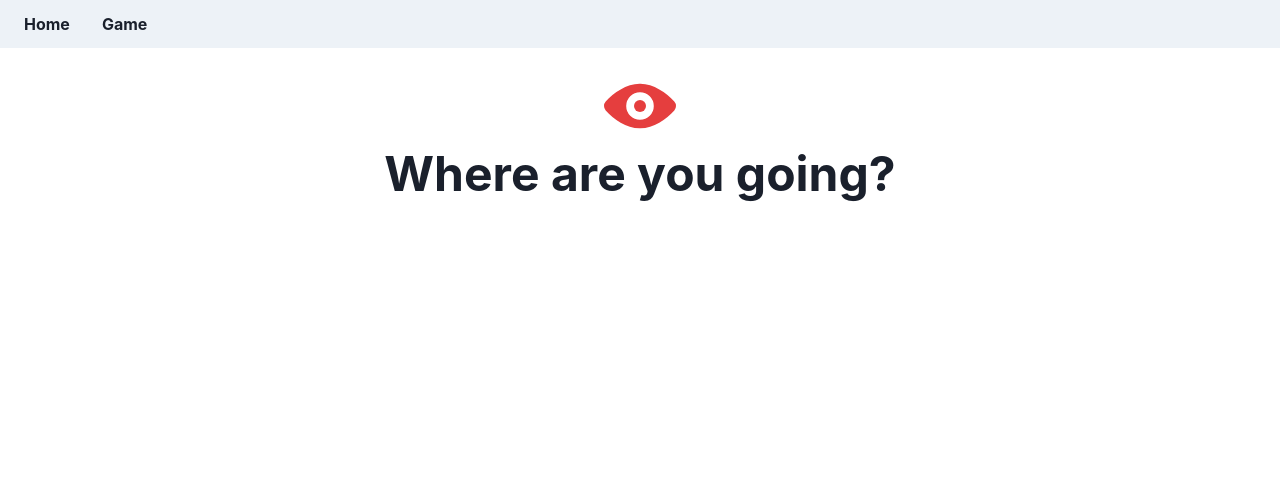
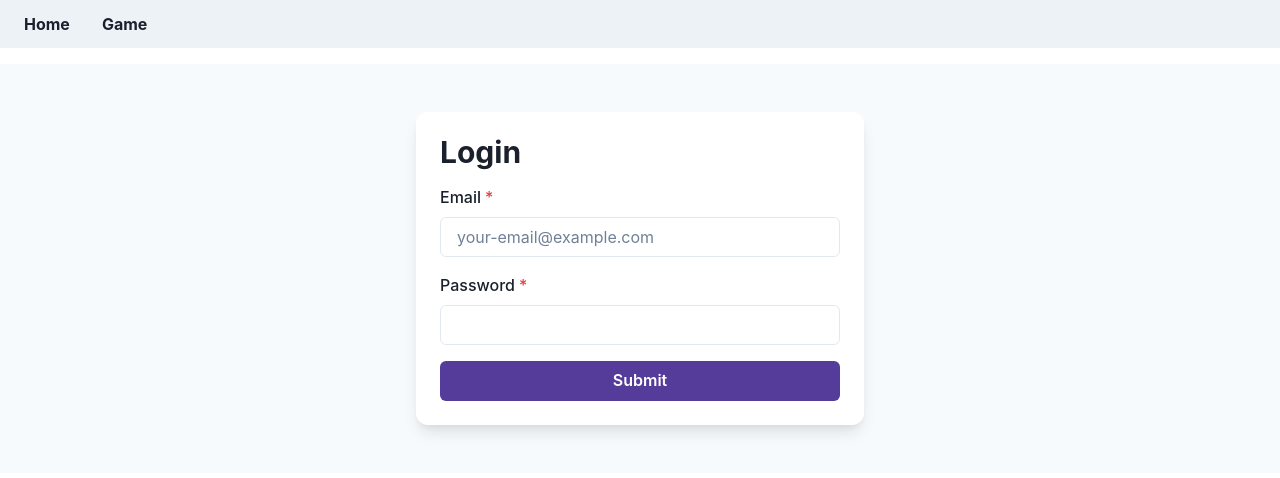
Before and after one commit to Memeladon/HPGolia, a React (Vite) app in the folder frontend/: page /login in a window 1280 px wide. Shown: the top 478 px of the page. Built offline with nearby package versions, Linux system fonts and the light colour scheme.

Commit message:
login page (#32)

```diff
--- a/frontend/src/App.jsx
+++ b/frontend/src/App.jsx
@@ -5,6 +5,7 @@ import { Route, Routes } from 'react-router-dom';
 import Home from './pages/Home';
 import NotFound from './pages/NotFound';
 import React from 'react';
+import Login from './pages/Login';
 
 function App() {
   return (
@@ -12,6 +13,7 @@ function App() {
       <Routes>
         <Route element={<Navbar />}>
           <Route index element={<Home />} />
+          <Route path='/login' element={<Login />} />
           <Route path='*' element={<NotFound />} />
         </Route>
       </Routes>
--- /dev/null
+++ b/frontend/src/pages/Login.jsx
@@ -0,0 +1,60 @@
+import {
+  Button,
+  Flex,
+  FormControl,
+  FormLabel,
+  Heading,
+  Input,
+  Stack,
+  useColorModeValue,
+} from '@chakra-ui/react';
+import React from 'react';
+
+export default function Login() {
+  return (
+    <Flex
+      minH={'50vh'}
+      align={'center'}
+      justify={'center'}
+      bg={useColorModeValue('gray.50', 'gray.800')}
+    >
+      <Stack
+        spacing={4}
+        w={'full'}
+        maxW={'md'}
+        bg={useColorModeValue('white', 'gray.700')}
+        rounded={'xl'}
+        boxShadow={'lg'}
+        p={6}
+        my={12}
+      >
+        <Heading lineHeight={1.1} fontSize={{ base: '2xl', md: '3xl' }}>
+          Login
+        </Heading>
+        <FormControl id='email' isRequired>
+          <FormLabel>Email</FormLabel>
+          <Input
+            placeholder='your-email@example.com'
+            _placeholder={{ color: 'gray.500' }}
+            type='email'
+          />
+        </FormControl>
+        <FormControl id='password' isRequired>
+          <FormLabel>Password</FormLabel>
+          <Input type='password' />
+        </FormControl>
+        <Stack spacing={6}>
+          <Button
+            bg={'purple.700'}
+            color={'white'}
+            _hover={{
+              bg: 'purple.600',
+            }}
+          >
+            Submit
+          </Button>
+        </Stack>
+      </Stack>
+    </Flex>
+  );
+}
```
